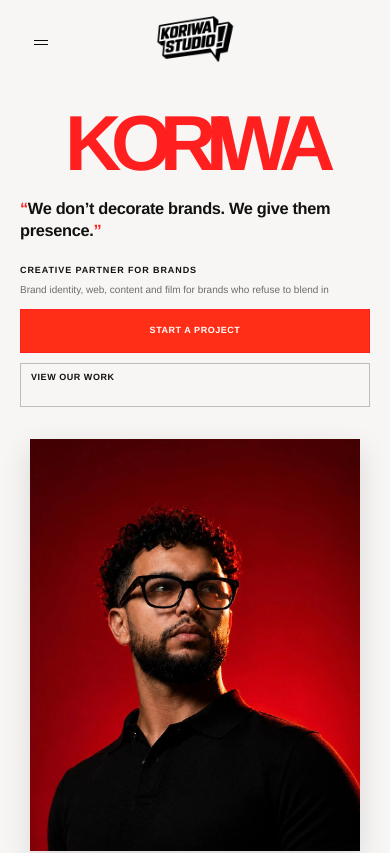
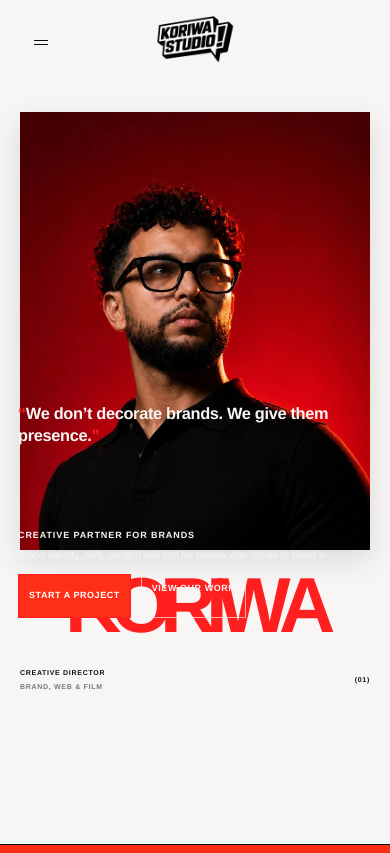
Before and after one commit to koriwa-02/studio-portfolio, a Next.js app: page / in a window 390 px wide. Shown: the top 853 px of the page. Built offline with nearby package versions, Linux system fonts and the light colour scheme; a web font is replaced by a local one.

Commit message:
Refine mobile portrait hero composition

```diff
--- a/src/app/globals.css
+++ b/src/app/globals.css
@@ -646,6 +646,10 @@
   overflow: visible;
 }
 
+.reference-hero-mobile-card {
+  display: contents;
+}
+
 .hero-build-panel {
   position: absolute;
   inset: 0;
@@ -955,12 +959,20 @@
     position: relative;
     top: auto;
     left: auto;
-    order: 4;
-    width: min(94vw, 330px);
+    z-index: 1;
+    order: initial;
+    width: 100%;
     height: auto;
-    margin: 2rem auto 0;
+    margin: 0;
     aspect-ratio: 4 / 5;
     transform: none;
+  }
+
+  .reference-hero-mobile-card {
+    position: relative;
+    order: 1;
+    width: min(100%, 330px);
+    margin: 0 auto;
   }
 
   .reference-hero-word {
@@ -969,9 +981,9 @@
     right: auto;
     bottom: auto;
     left: auto;
-    order: 1;
+    order: 2;
     width: 100%;
-    margin: 0 0 1.5rem;
+    margin: 1.5rem 0 0;
     font-size: clamp(4rem, 20vw, 6.5rem);
     letter-spacing: -0.14em;
     line-height: 0.8;
@@ -988,10 +1000,21 @@
     left: auto;
     right: auto;
     top: auto;
-    order: 3;
-    width: 100%;
-    margin: 1.5rem 0 0;
+    z-index: 3;
+    order: initial;
+    width: auto;
+    margin: 0;
+    color: var(--reference-bg);
     transform: none;
+    position: absolute;
+    right: 18px;
+    bottom: 18px;
+    left: 18px;
+  }
+
+  .reference-hero-copy-label,
+  .reference-hero-copy .hero-sub {
+    color: var(--reference-bg);
   }
 
   .reference-hero-copy .hero-buttons {
@@ -1000,27 +1023,36 @@
   }
 
   .reference-hero-quote {
-    position: relative;
+    position: absolute;
+    z-index: 3;
     top: auto;
-    right: auto;
-    left: auto;
-    order: 2;
-    width: 100%;
+    right: 18px;
+    bottom: 190px;
+    left: 18px;
+    order: initial;
+    width: auto;
     margin: 0;
+    color: var(--reference-bg);
     transform: none;
   }
 
   .reference-hero-quote blockquote {
-    max-width: 27rem;
+    max-width: 20rem;
+    color: var(--reference-bg);
     font-size: clamp(1rem, 4.2vw, 1.25rem);
     line-height: 1.3;
   }
 
   .reference-hero-cta,
   .reference-hero-link {
-    width: 100%;
+    width: auto;
     min-height: 44px;
     justify-content: center;
+  }
+
+  .reference-hero-link {
+    border-color: rgb(247 246 244 / 0.65);
+    color: var(--reference-bg);
   }
 
 
@@ -1050,7 +1082,7 @@
   }
 
   .reference-hero-image {
-    width: clamp(205px, 66vw, 240px);
+    width: 100%;
   }
 
   .reference-hero-word {
--- a/src/components/Hero.tsx
+++ b/src/components/Hero.tsx
@@ -81,6 +81,7 @@
           ))}
         </h1>
 
+        <div className="reference-hero-mobile-card">
           <div className="reference-hero-quote">
             <blockquote>
               <span className="reference-hero-quote-mark">“</span>
@@ -102,10 +103,7 @@
               >
                 Start a Project
               </button>
-          <a
-            href="#work"
-            className="btn-press reference-hero-link"
-          >
+              <a href="#work" className="btn-press reference-hero-link">
                 View Our Work
               </a>
             </div>
@@ -120,6 +118,7 @@
             sizes="(max-width: 768px) 94vw, 26vw"
             className="reference-hero-image"
           />
+        </div>
 
         <div className="hero-build-panel">
           <p className="hero-build-eyebrow">—&nbsp; Let&apos;s build something great &nbsp;—</p>
```
Lines whose indentation alone changed are shown as unchanged.
